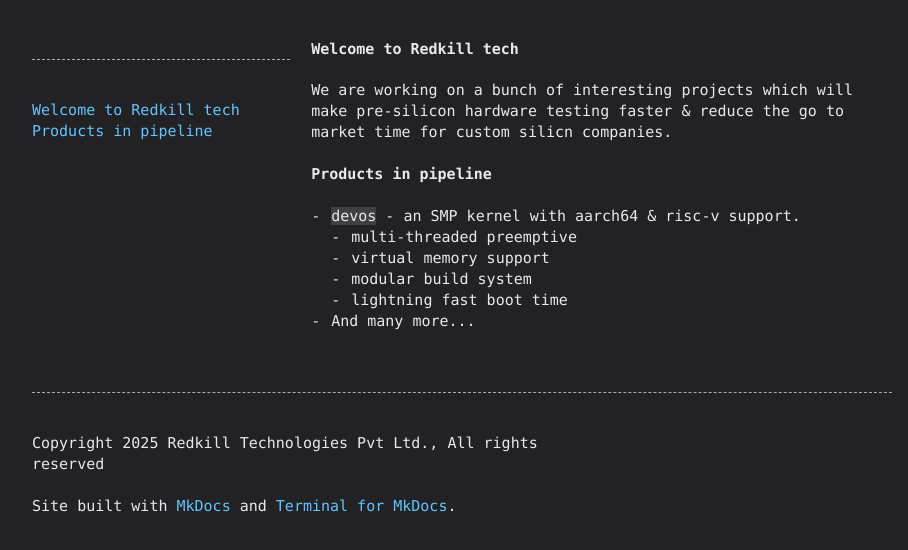
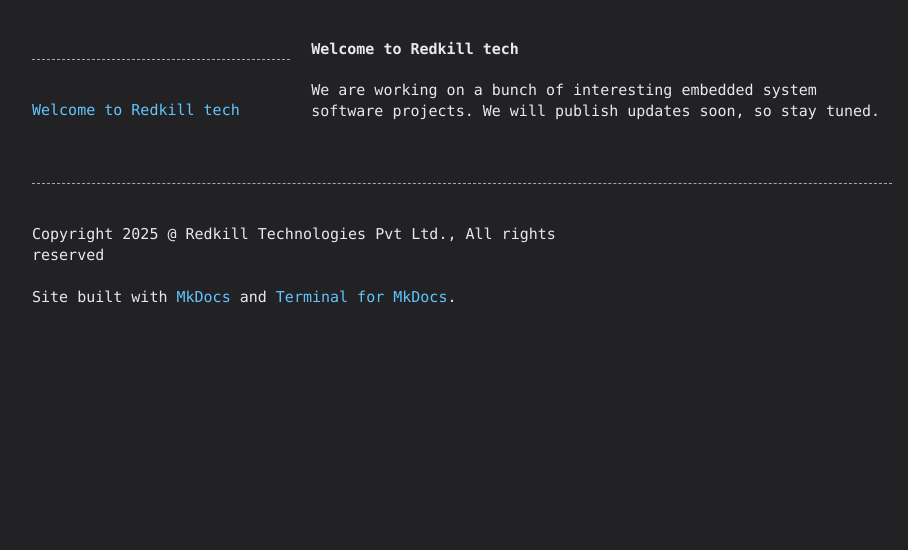
Before and after one commit to RedkillTech/praton1729.github.io, a plain HTML site: page index.html in a window 1280 px wide. Shown: the part 92-642 px from the top of the page, without its empty margins (178-1086 px from the left). Drawn offline with Linux system fonts and the light colour scheme.

Commit message:
Keep the site as a placeholder for now

```diff
--- a/index.html
+++ b/index.html
@@ -98,27 +98,15 @@
 <nav>
     <ul>
         <li><a href="#welcome-to-redkill-tech">Welcome to Redkill tech</a></li>
-        <li><a href="#products-in-pipeline">Products in pipeline</a></li>
+
     </ul>
 </nav>
 </aside>
             <main id="terminal-mkdocs-main-content">
 <section id="mkdocs-terminal-content">
     <h1 id="welcome-to-redkill-tech">Welcome to Redkill tech</h1>
-<p>We are working on a bunch of interesting projects which will make pre-silicon
-hardware testing faster &amp; reduce the go to market time for custom silicn
-companies.</p>
-<h2 id="products-in-pipeline">Products in pipeline</h2>
-<ul>
-<li><code>devos</code> - an SMP kernel with aarch64 &amp; risc-v support.<ul>
-<li>multi-threaded preemptive</li>
-<li>virtual memory support</li>
-<li>modular build system</li>
-<li>lightning fast boot time</li>
-</ul>
-</li>
-<li>And many more...</li>
-</ul>
+<p>We are working on a bunch of interesting embedded system software projects. We
+will publish updates soon, so stay tuned.</p>
 </section>
 
             </main>
@@ -127,7 +115,7 @@
     <div class="terminal-mkdocs-footer-grid">
         <div id="terminal-mkdocs-footer-copyright-info">
 
-            <p class="text-center text-muted">Copyright 2025 Redkill Technologies Pvt Ltd., All rights reserved</p>
+            <p class="text-center text-muted">Copyright 2025 @ Redkill Technologies Pvt Ltd., All rights reserved</p>
              Site built with <a href="http://www.mkdocs.org">MkDocs</a> and <a href="https://github.com/ntno/mkdocs-terminal">Terminal for MkDocs</a>.
         </div>
     </div>
--- a/search/search_index.json
+++ b/search/search_index.json
@@ -1 +1 @@
-{"config":{"indexing":"full","lang":["en"],"min_search_length":3,"prebuild_index":false,"separator":"[\\s\\-]+"},"docs":[{"location":"","text":"Welcome to Redkill tech We are working on a bunch of interesting projects which will make pre-silicon hardware testing faster & reduce the go to market time for custom silicn companies. Products in pipeline devos - an SMP kernel with aarch64 & risc-v support. multi-threaded preemptive virtual memory support modular build system lightning fast boot time And many more...","title":"Welcome to Redkill tech"},{"location":"#welcome-to-redkill-tech","text":"We are working on a bunch of interesting projects which will make pre-silicon hardware testing faster & reduce the go to market time for custom silicn companies.","title":"Welcome to Redkill tech"},{"location":"#products-in-pipeline","text":"devos - an SMP kernel with aarch64 & risc-v support. multi-threaded preemptive virtual memory support modular build system lightning fast boot time And many more...","title":"Products in pipeline"}]}
+{"config":{"indexing":"full","lang":["en"],"min_search_length":3,"prebuild_index":false,"separator":"[\\s\\-]+"},"docs":[{"location":"","text":"Welcome to Redkill tech We are working on a bunch of interesting embedded system software projects. We will publish updates soon, so stay tuned.","title":"Welcome to Redkill tech"},{"location":"#welcome-to-redkill-tech","text":"We are working on a bunch of interesting embedded system software projects. We will publish updates soon, so stay tuned.","title":"Welcome to Redkill tech"}]}
```
Also changed, not shown: 404.html (+1 -1 lines), 1 other file.
